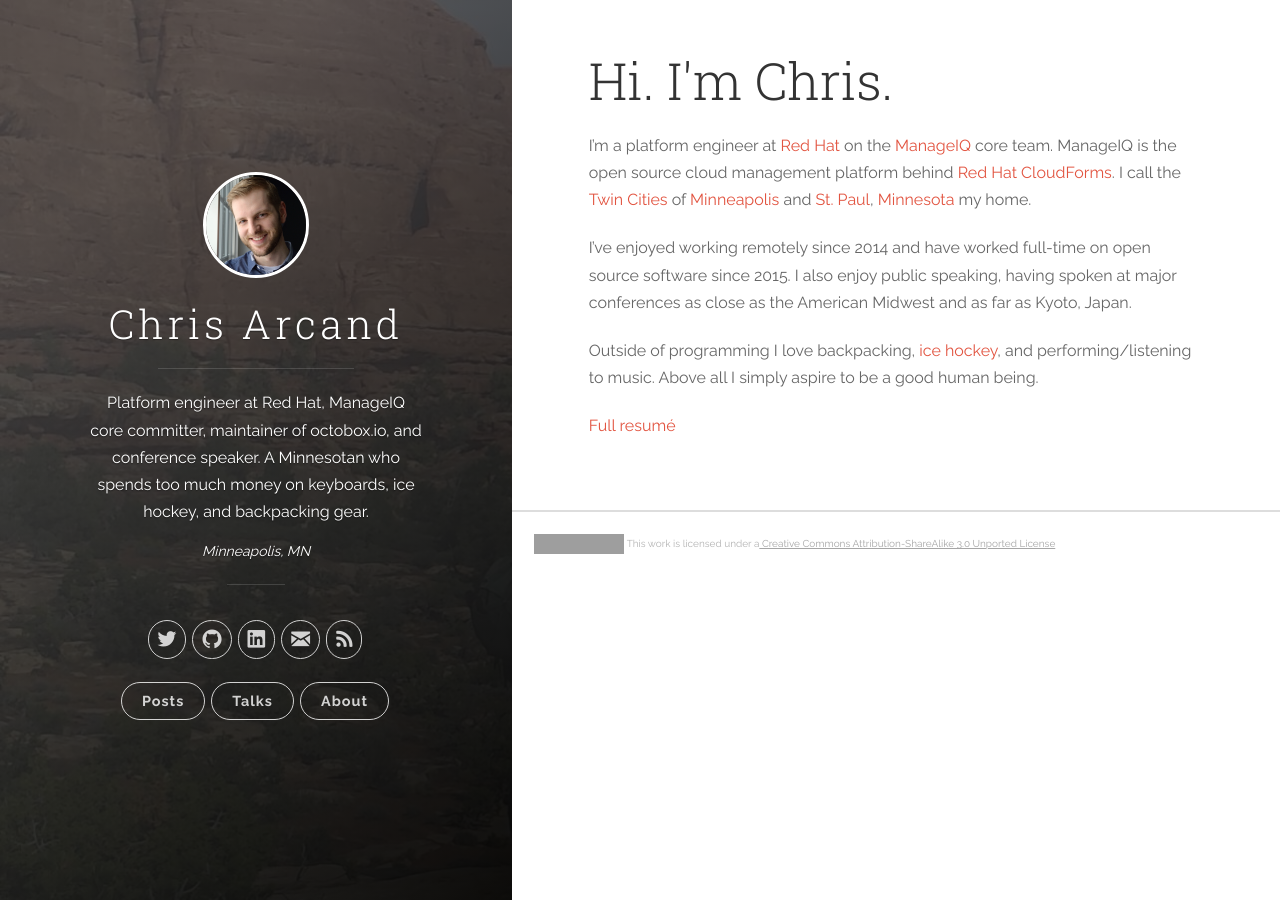
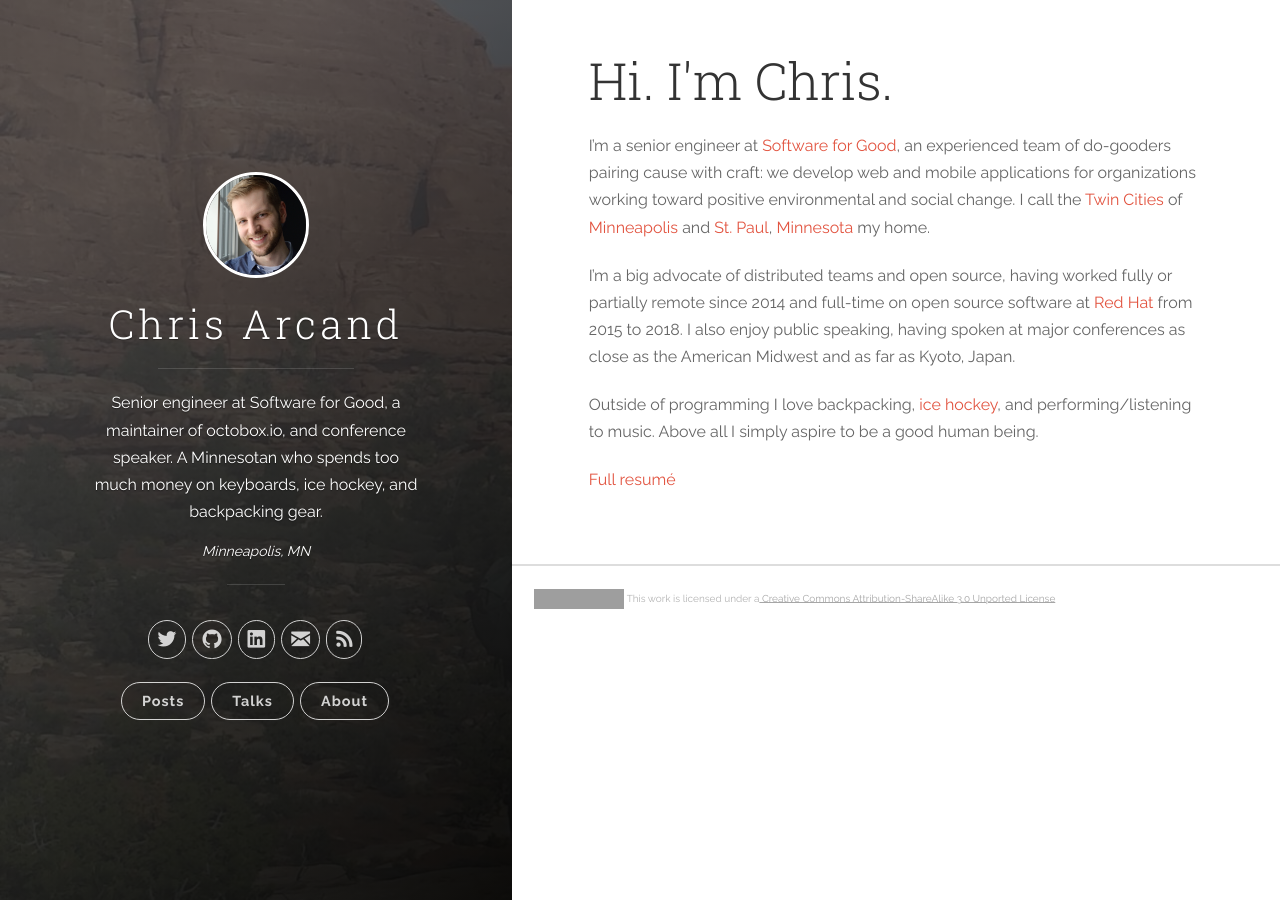
Before and after one commit to chrisarcand/chrisarcand.github.io, a Jekyll site: the page built from about.md, in a window 1280 px wide. Built offline with Jekyll 4.4.1, drawn with Linux system fonts in a browser that asks for light colours; nearby versions of some CDN libraries; grey boxes are pictures that could not be loaded.

Commit message:
New jerb

```diff
--- a/_config.yml
+++ b/_config.yml
@@ -1,6 +1,6 @@
 # Site settings
 title:                 Chris Arcand
-description:           'Platform engineer at Red Hat, ManageIQ core committer, maintainer of octobox.io, and conference speaker. A Minnesotan who spends too much money on keyboards, ice hockey, and backpacking gear.'
+description:           'Senior engineer at Software for Good, a maintainer of octobox.io, and conference speaker. A Minnesotan who spends too much money on keyboards, ice hockey, and backpacking gear.'
 location:              Minneapolis, MN
 url:                   'https://chrisarcand.com'
 google_analytics:      'UA-41741905-2'
--- a/about.md
+++ b/about.md
@@ -4,15 +4,17 @@
 permalink: /about/
 ---
 
-I'm a platform engineer at [Red Hat][1]{:target="_blank"} on the
-[ManageIQ][2]{:target="_blank"} core team. ManageIQ is the open source cloud
-management platform behind [Red Hat CloudForms][3]{:target="_blank"}.  I call
-the [Twin Cities][7]{:target="_blank"} of [Minneapolis][8]{:target="_blank"}
-and [St. Paul][9]{:target="_blank"}, [Minnesota][10]{:target="_blank"} my home.
+I'm a senior engineer at [Software for Good][1]{:target="_blank"}, an
+experienced team of do-gooders pairing cause with craft: we develop web and
+mobile applications for organizations working toward positive environmental and
+social change. I call the [Twin Cities][7]{:target="_blank"} of
+[Minneapolis][8]{:target="_blank"} and [St. Paul][9]{:target="_blank"},
+[Minnesota][10]{:target="_blank"} my home.
 
-I've enjoyed working remotely since 2014 and have worked full-time on open
-source software since 2015. I also enjoy public speaking, having spoken at
-major conferences as close as the American Midwest and as far as Kyoto, Japan.
+I'm a big advocate of distributed teams and open source, having worked fully or
+partially remote since 2014 and full-time on open source software at [Red Hat][3]{:target="_blank"}
+from 2015 to 2018. I also enjoy public speaking, having spoken at major
+conferences as close as the American Midwest and as far as Kyoto, Japan.
 
 Outside of programming I love backpacking, [ice
 hockey](https://www.instagram.com/p/BeecYWCAo6i/), and performing/listening to
```
Also changed, not shown: other parts of about.md (+1 -2 lines).
